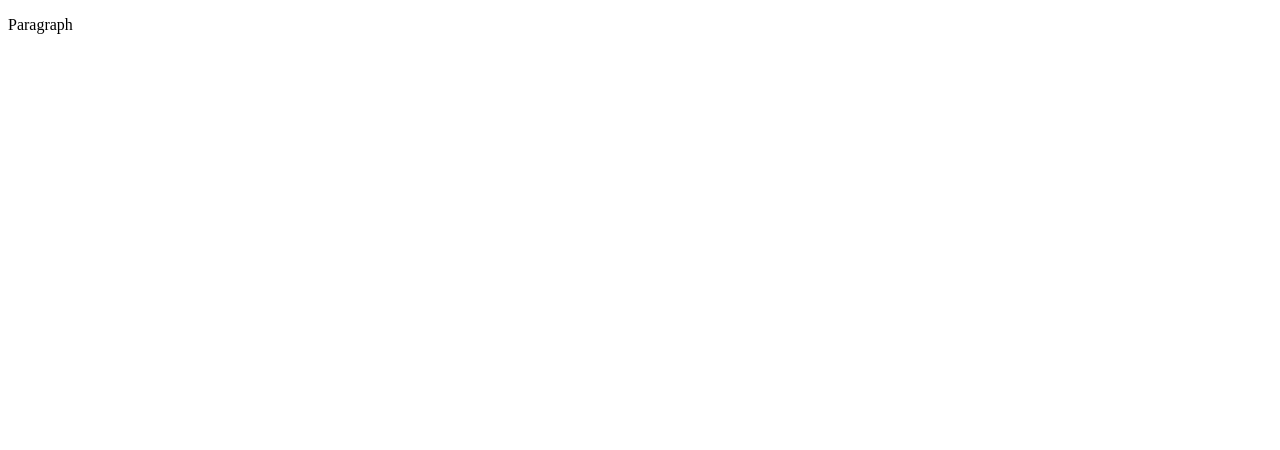
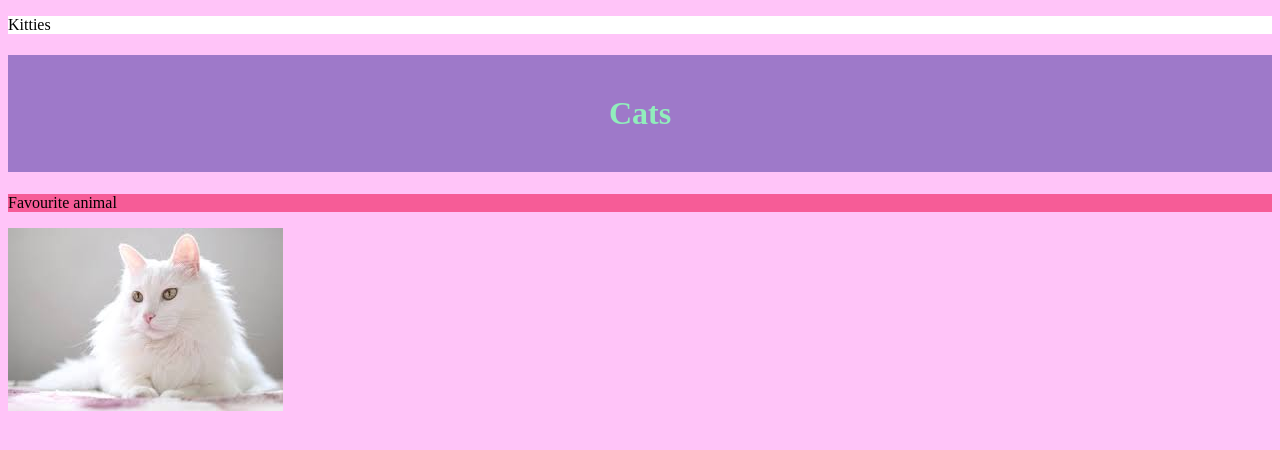
Before and after one commit to MTHS-ICS2O-2-2022/ICS2O-Unit-1-04-Mariam-Kasim, a plain HTML site: page index.html in a window 1280 px wide. Drawn offline with Linux system fonts and the light colour scheme.

Commit message:
used style.css

```diff
--- a/css/style.css
+++ b/css/style.css
@@ -1,4 +1,14 @@
-/* Created by: Mr. Coxall
-* Created on: Sep 2020
-* This file contains the CSS for index.html
-*/
+/* Created by: Mariam kasim
+* Created on: Feb 16 * This CSS file defines the style for index.html ICS2O-Unit1-04-HTML-CSS
+*/ body {
+  background-color: rgb(230, 176, 203);
+}
+
+h1 {
+  background-color: rgb(158, 121, 201);
+  color: hsl(148, 72%, 75%);
+  padding: 40px;
+  text-align: center;
+}
+
+p {background-color:rgb(246, 92, 151)}
--- a/index.html
+++ b/index.html
@@ -1,9 +1,28 @@
 <!DOCTYPE html>
-<html>
-  <head>
-    <title>Title</title>
-  </head>
-  <body>
-    <p>Paragraph</p>
-  </body>
+<!-- ICS2O-Unit1-04-HTML-CSS -->
+<html lang="en-ca">
+<head>
+  <meta charset="utf-8">
+  <meta name="description" content="My third webpage, with CSS">
+  <meta name="keywords" content="mths, ics2o">
+  <meta name="author" content="Mariam Kasim">
+  <meta name="viewport" content="width=device-width, initial-scale=1.0">
+  <link rel="stylesheet" href="./css/style.css">
+  <title>My first webpage, with CSS</title>
+</head>
+<style>
+  #myHeader {
+    background-color: rgb(253, 133, 203) color hsl(0, 0%, 9%) padding 40px text-align center
+  }
+</style>
+<body style="background-color: rgb(255, 196, 248);">
+  <p style="background-color: rgb(255, 255, 255);"> Kitties </p>
+<body>
+  <h1>Cats</h1>
+  <p>Favourite animal</p>
+  <img src="./images/download (1).jpeg" alt="style">
+  <p>
+  <a href="./"> </a>
+  </p>
+</body>
 </html>
```
Also changed, not shown: images/download (1).jpeg (added).
